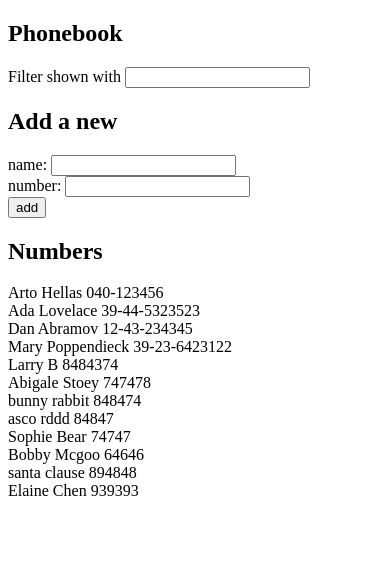
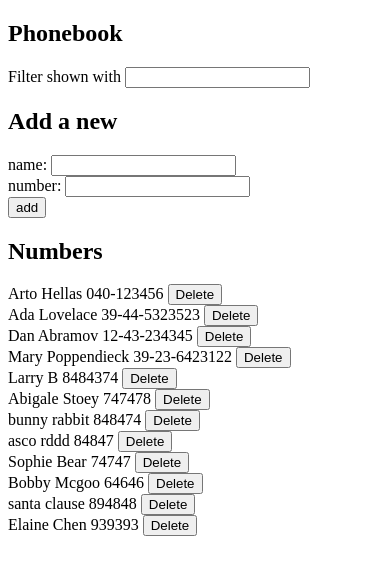
Before and after one commit to larryshawn/fullstackopen, a React (Vite) app in the folder part2/phonebook/: page / in a window 390 px wide. Shown: the top 574 px of the page. Built offline with nearby package versions, Linux system fonts and the light colour scheme; data requests are answered from the project's data file.

Commit message:
phonebook part 2 step 9

```diff
--- a/part2/phonebook/src/App.jsx
+++ b/part2/phonebook/src/App.jsx
@@ -2,7 +2,6 @@ import { useState, useEffect } from 'react'
 import SearchFilter from './components/SearchFilter'
 import Form from './components/Form'
 import PhonebookEntries from './components/PhonebookEntries'
-import axios from 'axios'
 import personServices from './services/persons'
 
 const App = () => {
@@ -45,7 +44,7 @@ useEffect(() => {
 
     const newPersonObject = { name: newName, number: newNumber }
 
-    personServices.create(newPersonObject)
+    personServices.createPerson(newPersonObject)
       .then(response => {
         nameExists()
         ? alert(`${newName} is already added to phonebook`)
@@ -74,7 +73,7 @@ useEffect(() => {
             ?
             <PhonebookEntries array={filteredPersons} />
             :
-            <PhonebookEntries array={persons} />
+            <PhonebookEntries array={persons} setPersons={setPersons} />
           }
         </div>
     </div>
--- a/part2/phonebook/src/components/PhonebookEntries.jsx
+++ b/part2/phonebook/src/components/PhonebookEntries.jsx
@@ -1,7 +1,18 @@
-const PhonebookEntries = ({ array }) => {
+import personServices from '../services/persons'
+
+const PhonebookEntries = ({ array, setPersons }) => {
+  const handleClick = (person) => {
+    if (!window.confirm(`Delete ${person.name}?`)) {
+      console.log(person.name, 'Not deleted')
+      return
+    }
+    personServices.deleteByID(person.id)
+    setPersons(array.filter((p) => p.id !== person.id))
+  }
+
   return (
     array.map(person =>
-      <div key={person.id}>{person.name} {person.number}</div>
+      <div key={person.id}>{person.name} {person.number} <button onClick={() => handleClick(person)}>Delete</button></div>
       )
   )
 }
--- a/part2/phonebook/src/services/persons.js
+++ b/part2/phonebook/src/services/persons.js
@@ -3,12 +3,17 @@ const baseURL = "http://localhost:3001/persons"
 
 const getAll = () => {
   const request = axios.get(baseURL)
-  return request.then(request => request.data)
+  return request.then(response => response.data)
 }
 
-const create =(payload) => {
+const createPerson =(payload) => {
   const request = axios.post(baseURL, payload)
-  return request.then(request => request.data)
+  return request.then(response => response.data)
 }
 
-export default {getAll, create}
+const deleteByID = (id) => {
+  const request = axios.delete(`${baseURL}/${id}`)
+  return request.then(response => response.data)
+}
+
+export default {getAll, createPerson, deleteByID}
```
